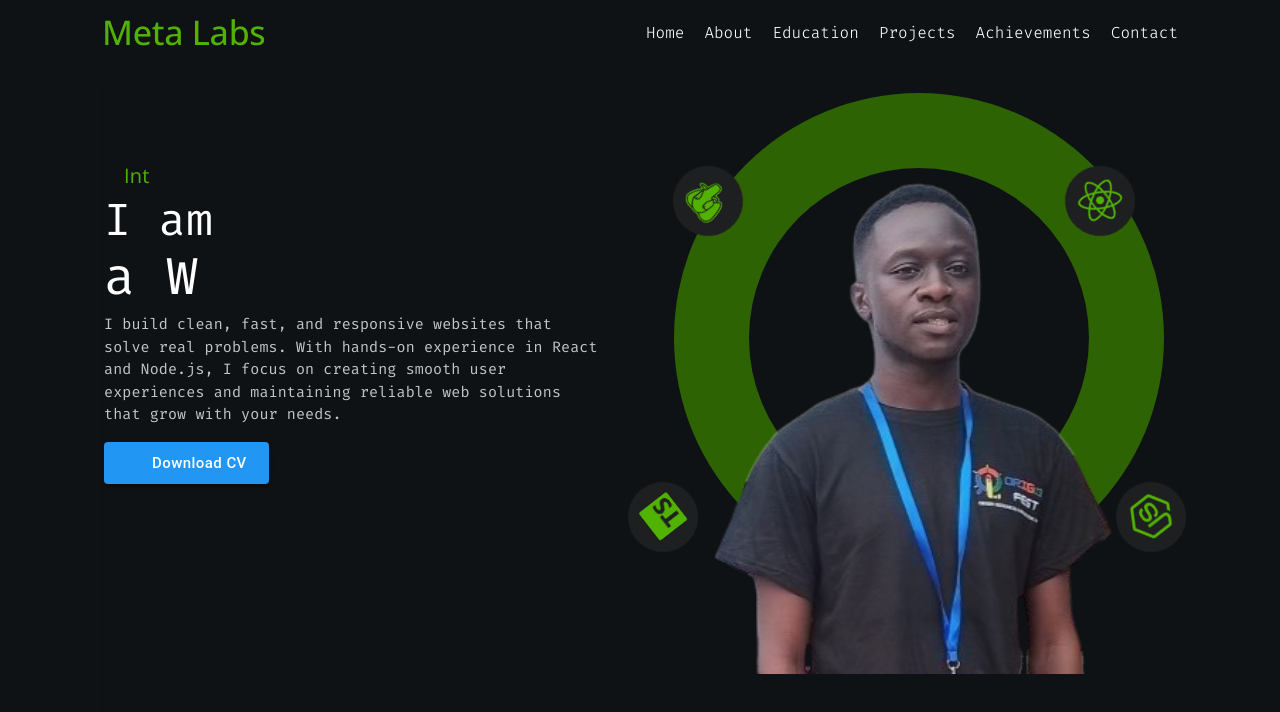
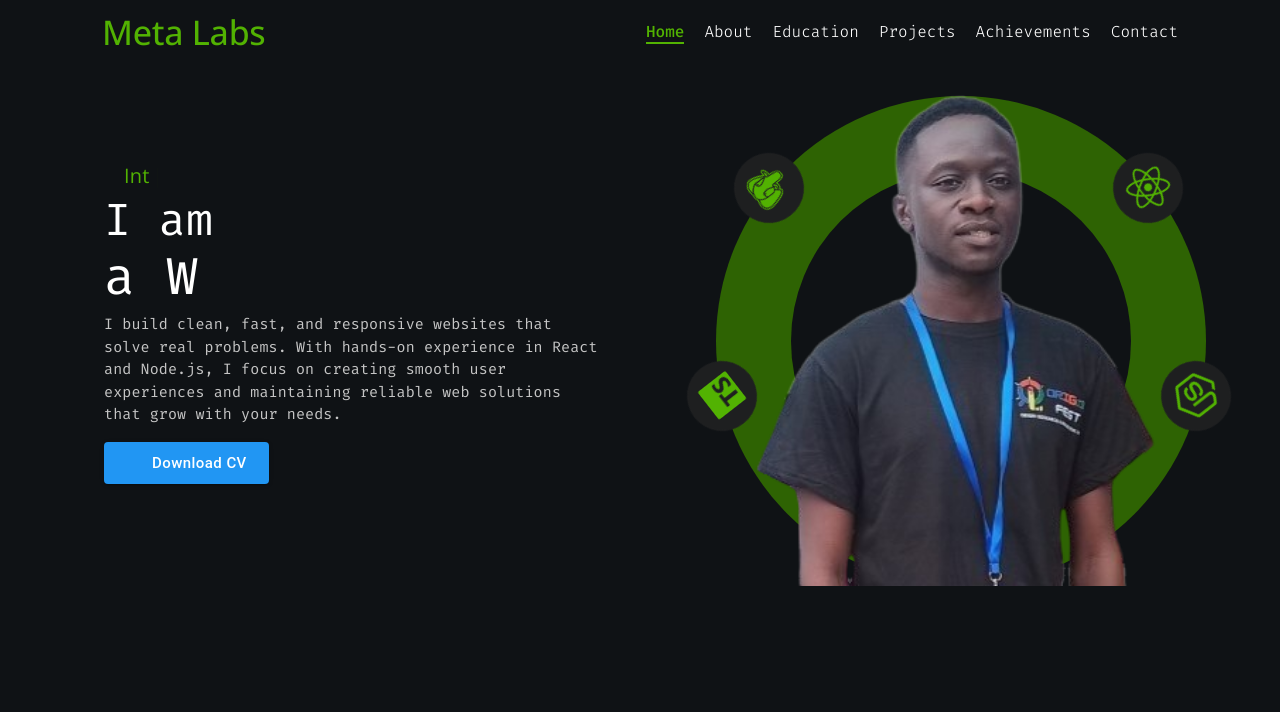
Before and after one commit to Pascal-Juma/My-Portfolio-Website, a React (Vite) app: page / in a window 1280 px wide. Shown: the top 712 px of the page. Built offline with nearby package versions, Linux system fonts and the light colour scheme; some icons are missing.

Commit message:
Update the hero section

```diff
--- a/src/App.tsx
+++ b/src/App.tsx
@@ -1,4 +1,3 @@
-import NavBar from './components/NavBar/NavBar'
 import Home from './pages/Home/Home'
 import './App.css'
 
@@ -6,7 +5,6 @@ function App() {
 
   return (
     <>
-    <NavBar />
     <Home />
     </>
   )
--- a/src/components/NavBar/NavBar.css
+++ b/src/components/NavBar/NavBar.css
@@ -33,9 +33,10 @@ nav{
   }
   .nav-link.active {
     color: var(--green-color)!important;
-    font-weight: 500;
-    border-bottom: 2px solid var(--green-color);
-    text-shadow: 0 0 2px rgba(0, 0, 0, 0.2);
+    font-weight: 500!important;
+    border-bottom: 2px solid var(--green-color)!important;
+    text-shadow: 0 0 2px rgba(0, 0, 0, 0.2)!important;
+    border-spacing: 1px!important;
   }
 .nav-btn{
     padding-inline: 5px;
--- a/src/pages/Home/Home.css
+++ b/src/pages/Home/Home.css
@@ -1,31 +1,60 @@
+.hero-content{
+    min-width: 520px;
+}
+@media screen and (max-width: 29.375em) {
+    .hero-content{
+        padding-left: 65px;
+        padding-right: 15px;
+        width: 400px;
+    }
+}
 .image-container{
     display: flex;
     justify-content: center;
     align-items: center;
-    width: 50%;
+    width: 600px;
     position: relative;
+}
+@media screen and (max-width: 29.375em) {
+    .image-container{
+        padding-left: 35px;
+        width: 450px;
+    }
+}
+@media screen and (max-width: 79.125em) {
+    .image-container{
+        margin-right: auto;
+    }
 }
 .image-content{
     width: 420px;
     overflow: hidden;
-    margin-left: 32px;
+    display: flex;
+    justify-content: center;
+    align-items: center;
 }
 .image-content img{
     width: 100%;
     height: 100%;
     object-fit: cover;
 }
-.circle-holder{
+.outer-circle{
     position: absolute;
     background-color: var(--dark-green);
     width: 490px;
     height: 490px;
     border-radius: 50%;
-    top: 5px;
-    right: 28px;
+    top: 1.7%;
+    left: 10%;
     z-index: -3;
 }
-.circle-inner{
+@media screen and (max-width: 29.375em) {
+    .outer-circle{
+        width: 400px;
+        height: 400px;
+    }
+}
+.inner-circle{
     position: absolute;
     background-color: var(--color-black);
     width: 340px;
@@ -35,6 +64,14 @@
     right: 15.4%;
     z-index: -1;
 }
+@media screen and (max-width: 29.375em) {
+    .inner-circle{
+        top: 16.3%;
+        right: 18.4%;
+        width: 250px;
+        height: 250px;
+    }
+}
 @keyframes rotate{
     from{
         transform: rotate(0);
@@ -43,71 +80,35 @@
         transform: rotate(360deg);
     }
 }
-.icon-a{
+.icon-a, .icon-b, .icon-c, .icon-d{
     position: absolute;
     background-color: var(--contrast-black);
     width: 70px;
     height: 70px;
     border-radius: 50%;
-    top: 11.6%;
-    right: 9.7%;
     z-index: -1;
     display: flex;
     justify-content: center;
     align-items: center;
     animation: rotate 8.5s linear infinite;
 }
+.icon-a{
+    top: 11.6%;
+    right: 4.7%;
+}
 .icon-b{
-    position: absolute;
-    background-color: var(--contrast-black);
-    width: 70px;
-    height: 70px;
-    border-radius: 50%;
     bottom: 31.6%;
-    right: 1%;
-    z-index: -1;
-    display: flex;
-    justify-content: center;
-    align-items: center;
-    animation: rotate 8.5s linear infinite;
+    right: -5%;
 }
 .icon-c{
-    position: absolute;
-    background-color: var(--contrast-black);
-    width: 70px;
-    height: 70px;
-    border-radius: 50%;
     top: 11.6%;
-    left: 11.7%;
-    z-index: -1;
-    display: flex;
-    justify-content: center;
-    align-items: center;
-    animation: rotate 8.5s linear infinite;
+    left: 3.7%;
 }
 .icon-d{
-    position: absolute;
-    background-color: var(--contrast-black);
-    width: 70px;
-    height: 70px;
-    border-radius: 50%;
     bottom: 31.6%;
-    left: 4%;
-    z-index: -1;
-    display: flex;
-    justify-content: center;
-    align-items: center;
-    animation: rotate 8.5s linear infinite;
+    left: -6%;
 }
-.icon-a svg{
-    color: var(--green-color);
-    font-size: 45px;
-}
-.icon-b svg{
-    color: var(--green-color);
-    font-size: 45px;
-}
-.icon-c svg{
+.icon-a svg, .icon-b svg, .icon-c svg{
     color: var(--green-color);
     font-size: 45px;
 }
@@ -115,3 +116,15 @@
     color: var(--green-color);
     font-size: 35px;
 }
+@media screen and (max-width: 29.375em) {
+    .icon-d{
+        right: 89%;
+        bottom: 31.6%;
+    }
+}
+@media screen and (max-width: 29.375em) {
+    .icon-b{
+        left: 89%;
+        bottom: 33.6%;
+    }
+}
--- a/src/pages/Home/Home.tsx
+++ b/src/pages/Home/Home.tsx
@@ -1,6 +1,6 @@
-import { Box, Typography, Card, Button, ButtonProps } from "@mui/material";
+import { Stack, Typography, Button, ButtonProps } from "@mui/material";
 import { createTheme, ThemeProvider, styled } from "@mui/material/styles";
-import { useTypewriter, Cursor} from "react-simple-typewriter";
+import { useTypewriter, Cursor } from "react-simple-typewriter";
 import HorizontalRuleIcon from "@mui/icons-material/HorizontalRule";
 import DownloadIcon from "@mui/icons-material/Download";
 import { blue } from "@mui/material/colors";
@@ -8,6 +8,7 @@ import { FaReact, FaNodeJs } from "react-icons/fa";
 import { BiLogoPostgresql } from "react-icons/bi";
 import { SiTypescript } from "react-icons/si";
 import { Element } from "react-scroll";
+import NavBar from "../../components/NavBar/NavBar";
 import "./Home.css";
 import pascal from "../../assets/pascalj.png";
 
@@ -46,7 +47,7 @@ const HeroCta = styled(Button)<ButtonProps>(({ theme }) => ({
 }));
 function Home() {
   const [texta] = useTypewriter({
-    words: ['Introducing'],
+    words: ["Introducing"],
     loop: true,
     typeSpeed: 150,
     deleteSpeed: 150,
@@ -60,20 +61,30 @@ function Home() {
   return (
     <>
       <Element name="home">
-      <Box
+        <NavBar />
+        <Stack
           component="section"
+          direction={{ xs: "column", sm: "column", md: "column", lg: "row" }}
+          spacing={{ xs: 4, sm: 4, md: 4 }}
           sx={{
             display: "flex",
-          marginLeft: 13,
-          height: "84.8vh",
+            justifyContent: {
+              xs: "center",
+              sm: "center",
+              md: "center",
+              lg: "center",
+            },
+            alignItems: {
+              xs: "center",
+              sm: "center",
+              md: "center",
+              lg: "flex-start",
+            },
+            marginLeft: 10,
+            maxHeight: "84.8vh",
           }}
         >
-        <Card
-          sx={{
-            backgroundColor: "var(--color-black)",
-            border: "none",
-          }}
-        >
+          <div className="hero-content">
             <ThemeProvider theme={theme}>
               <Typography
                 variant="h6"
@@ -81,16 +92,26 @@ function Home() {
                 sx={{
                   display: "flex",
                   alignItems: "center",
-                mt: 9,
+                  mt: {
+                    xs: 13,
+                    sm: 2,
+                    md: 2,
+                    lg: 9,
+                  },
                 }}
               >
                 <HorizontalRuleIcon /> {texta} <Cursor />
               </Typography>
               <Typography variant="h4">I am</Typography>
-            <Typography variant="h3" sx={{ marginBottom: 2, height: 50}}>
+              <Typography variant="h3" sx={{ marginBottom: 2, height: 50, fontSize: {
+                xs: "40px",
+                sm: "52px",
+                md: "52px",
+                lg: "52px",
+              } }}>
                 {textb}
               </Typography>
-            <Typography variant="body1" sx={{ width: 500, marginBottom: 2 }}>
+              <Typography variant="body1" sx={{ maxWidth: 500, marginBottom: 2}}>
                 I build clean, fast, and responsive websites that solve real
                 problems. With hands-on experience in React and Node.js, I focus
                 on creating smooth user experiences and maintaining reliable web
@@ -104,14 +125,13 @@ function Home() {
             >
               Download CV
             </HeroCta>
-        </Card>
+          </div>
           <div className="image-container">
             <div className="image-content">
               <img src={pascal} alt="image" />
             </div>
-          <div className="circle-holder">
-            <div className="circle-inner"></div>
-          </div>
+            <div className="outer-circle">
+              <div className="inner-circle"></div>
               <div className="icon-a">
                 <FaReact />
               </div>
@@ -125,7 +145,8 @@ function Home() {
                 <SiTypescript />
               </div>
             </div>
-      </Box>
+          </div>
+        </Stack>
       </Element>
     </>
   );
```
Also changed, not shown: src/index.css (line endings or trailing spaces). Lines whose indentation alone changed are shown as unchanged.
